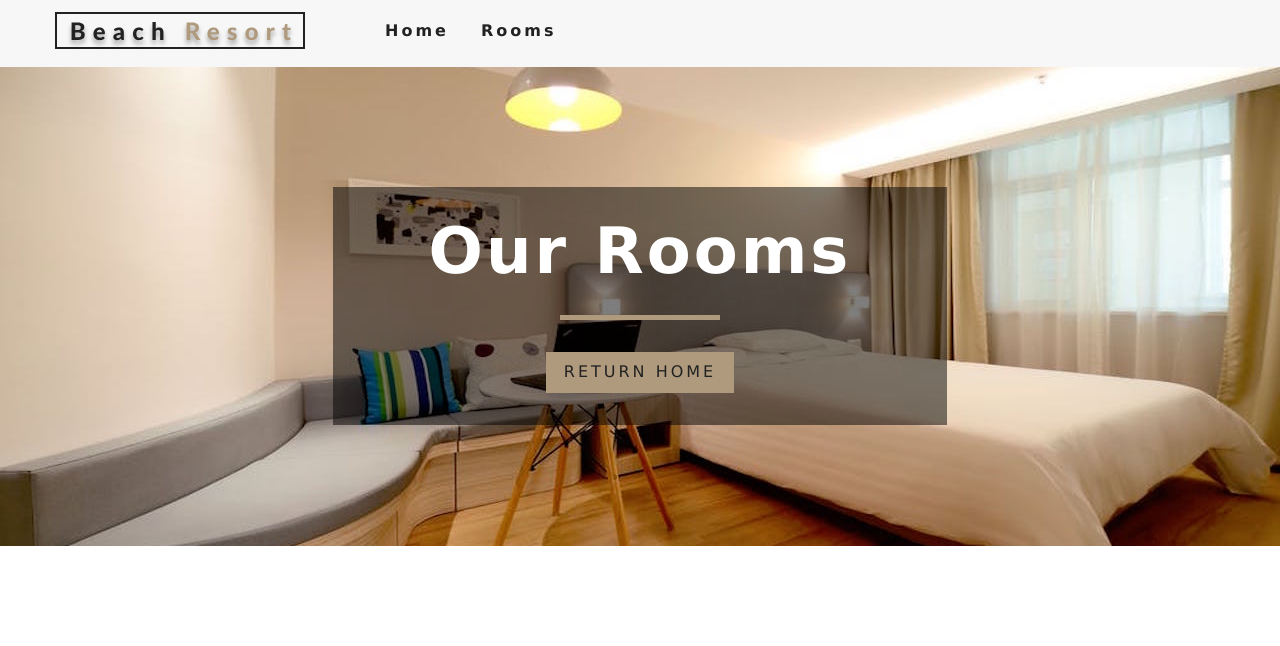
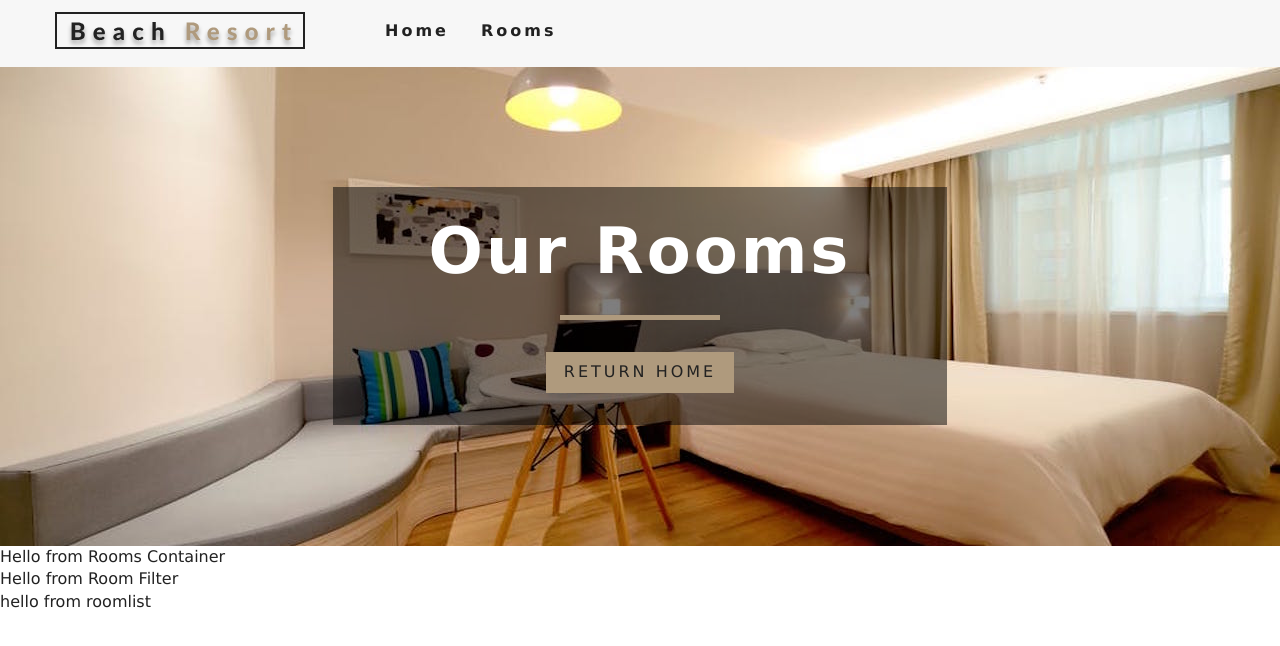
Before and after one commit to dontrellthedeveloper/resort-ecommerce, a React (Create React App) app: page /rooms in a window 1280 px wide. Shown: the top 646 px of the page. Built offline with nearby package versions, Linux system fonts and the light colour scheme.

Commit message:
added room container component

```diff
--- /dev/null
+++ b/src/components/RoomContainer.js
@@ -0,0 +1,48 @@
+import React from 'react';
+import RoomsFilter from './RoomFilter';
+import RoomsList from './RoomList';
+import {withRoomConsumer} from '../context';
+import Loading from './Loading';
+
+function RoomContainer({context}) {
+    const {loading,sortedRooms,rooms} = context;
+                if (loading) {
+                return <Loading/>
+            }
+            return (
+                <div>
+                    Hello from Rooms Container
+                    <RoomsFilter rooms={rooms}/>
+                    <RoomsList rooms={sortedRooms}/>
+                </div>
+            )
+}
+
+
+export default withRoomConsumer(RoomContainer);
+
+// import React from 'react';
+// import RoomsFilter from './RoomFilter';
+// import RoomsList from './RoomList';
+// import {RoomConsumer} from '../context';
+// import Loading from './Loading';
+
+// export default function RoomsContainer() {
+//     return (
+//         <RoomConsumer>
+//         {value => {
+//             const {loading,sortedRooms,rooms} = value;
+//             if (loading) {
+//                 return <Loading/>
+//             }
+//             return (
+//                 <div>
+//                     Hello from Rooms Container
+//                     <RoomsFilter rooms={rooms}/>
+//                     <RoomsList rooms={sortedRooms}/>
+//                 </div>
+//             )
+//         }}
+//         </RoomConsumer>
+//     )
+// }
--- /dev/null
+++ b/src/components/RoomFilter.js
@@ -0,0 +1,9 @@
+import React from 'react'
+
+export default function RoomFilter() {
+    return (
+        <div>
+            Hello from Room Filter
+        </div>
+    )
+}
--- /dev/null
+++ b/src/components/RoomList.js
@@ -0,0 +1,9 @@
+import React from 'react'
+
+export default function RoomList() {
+    return (
+        <div>
+            hello from roomlist
+        </div>
+    )
+}
--- a/src/context.js
+++ b/src/context.js
@@ -54,4 +54,13 @@ class RoomProvider extends Component {
 
 const RoomConsumer = RoomContext.Consumer;
 
+
+export function withRoomConsumer(Component){
+    return function ConsumerWrapper(props){
+        return (<RoomConsumer>
+        {value => <Component {...props} context={value}/>}
+        </RoomConsumer>)
+    }
+}
+
 export {RoomProvider, RoomConsumer, RoomContext};
--- a/src/pages/Rooms.js
+++ b/src/pages/Rooms.js
@@ -2,9 +2,11 @@ import React from 'react';
 import Hero from '../components/Hero';
 import Banner from '../components/ Banner';
 import {Link} from 'react-router-dom';
+import RoomContainer from '../components/RoomContainer';
 
 const Rooms = () => {
     return (
+        <React.Fragment>
             <Hero hero='roomsHero'>
                 <Banner title="our rooms">
                 <Link to='/' className="btn-primary">
@@ -12,6 +14,9 @@ const Rooms = () => {
                 </Link>
                 </Banner>
             </Hero>
+            <RoomContainer/>
+        </React.Fragment>
+
     )
 }
 
```
Lines whose indentation alone changed are shown as unchanged.
